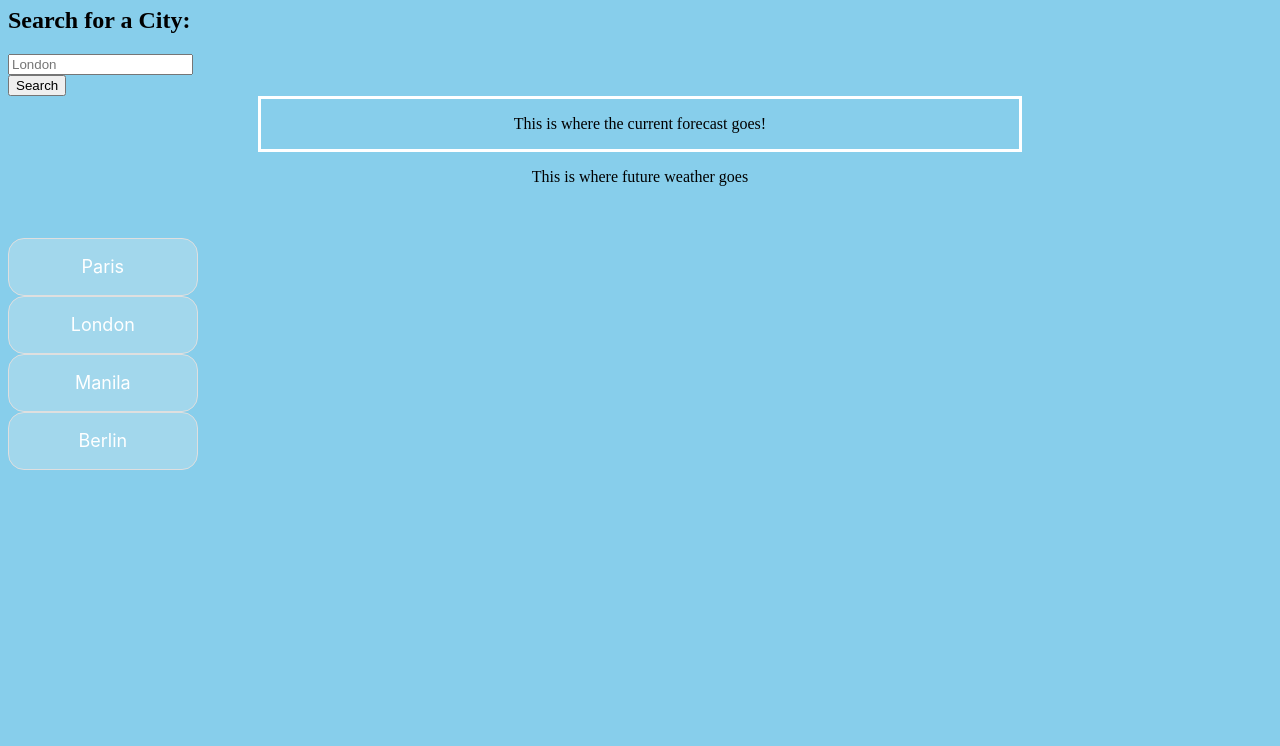
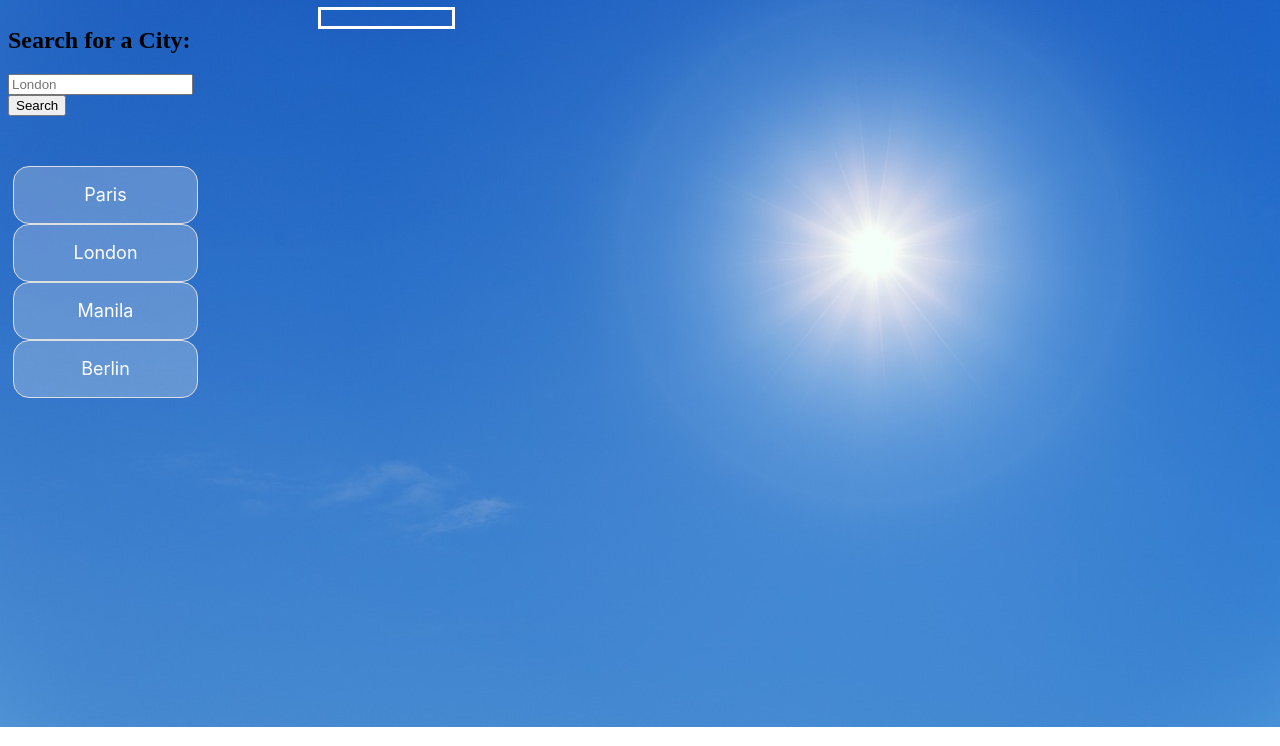
Before and after one commit to DanielHarding1/Weather_API, a plain HTML site: page index.html in a window 1280 px wide. Shown: the part 73-819 px from the top of the page. Drawn offline with nearby package versions, Linux system fonts and the light colour scheme.

Commit message:
Added styling

```diff
--- a/index.html
+++ b/index.html
@@ -16,10 +16,12 @@
     </header>
 
     <!-- max-width for ultra wide resolutions -->
-    <div class="container-fluid"></div>
+    <div class="container-fluid parent">
       <div class="row">
-      <aside class="col-lg-3 pb-3">
-        <h2 id="form-heading" class="mt-1 h3 form-label">Search for a City:</h2>
+        <aside class="col-lg-4 pb-4">
+          <h2 id="form-heading" class="mt-1 h3 form-label">
+            Search for a City:
+          </h2>
           <form id="search-form" class="form">
             <div class="form-inline form-group">
               <div class="input-group">
@@ -43,27 +45,20 @@
                   </button>
                 </div>
               </div>
-            <aside></aside>
+            </div>
+          </form>
+          <div class="list-group" id="history"></div>
+        </aside>
+      </div>
+      <div>
         <div class="current-forecast">
-                  <p>This is where the current forecast goes!</p>
+          <p></p>
         </div>
         <div class="row" id="forecast-weather">
-
-                  <p>This is where future weather goes</p>
-
+          <p></p>
         </div>
       </div>
     </div>
-        </form>
-        <br>
-        <br>
-         <div id="same">
-          <div class="list-group" id="history"></div>
-        </aside>
-
-      </div>
-      </aside>
-
     <!-- Day.js -->
     <script src="https://cdn.jsdelivr.net/npm/dayjs@1/dayjs.min.js"></script>
     <!-- jQuery -->
--- a/styles/reset.css
+++ b/styles/reset.css
@@ -1,26 +1,30 @@
 .current-forecast {
   text-align: center;
-  margin: auto;
-  width: 60%;
+  width: 100%;
   border: 3px solid white;
+  margin-left: 125px;
 }
 
 #history {
-  width: 15%;
-vertical-align: top;
+  padding-left: 5px;
+  padding-right: 5px;
+  padding-top: 50px;
+  width: 100%;
+  vertical-align: top;
   height: 500px;
 }
 
 header {
-  text-align: center;
+  margin-left: 650px;
 }
 
 #forecast-weather {
   text-align: center;
-  margin: auto;
-  width: 65%;
 
+  width: 100%;
+  display: flex;
   flex-direction: row;
+  margin-left: 125px;
 }
 
 card {
@@ -31,11 +35,10 @@ card {
   flex-direction: row;
   justify-content: space-evenly;
   align-items: flex-end;
-  text
 }
 
 body {
-  background-color: skyblue;
+  background-image: url(./images/sun-3588618_1280.jpg);
 }
 
 .weather-records {
@@ -68,10 +71,11 @@ body {
   border-color: rgba(0, 0, 0, 0.19);
 }
 
-#same {
-  display: inline;
-}
-
 .container {
   margin: 5px soild black;
 }
+
+.parent {
+  display: flex;
+  width: 100%;
+}
```
Also changed, not shown: styles/images/sky-image.avif (added), styles/images/sun-3588618_1280.jpg (added). Lines whose indentation alone changed are shown as unchanged.
